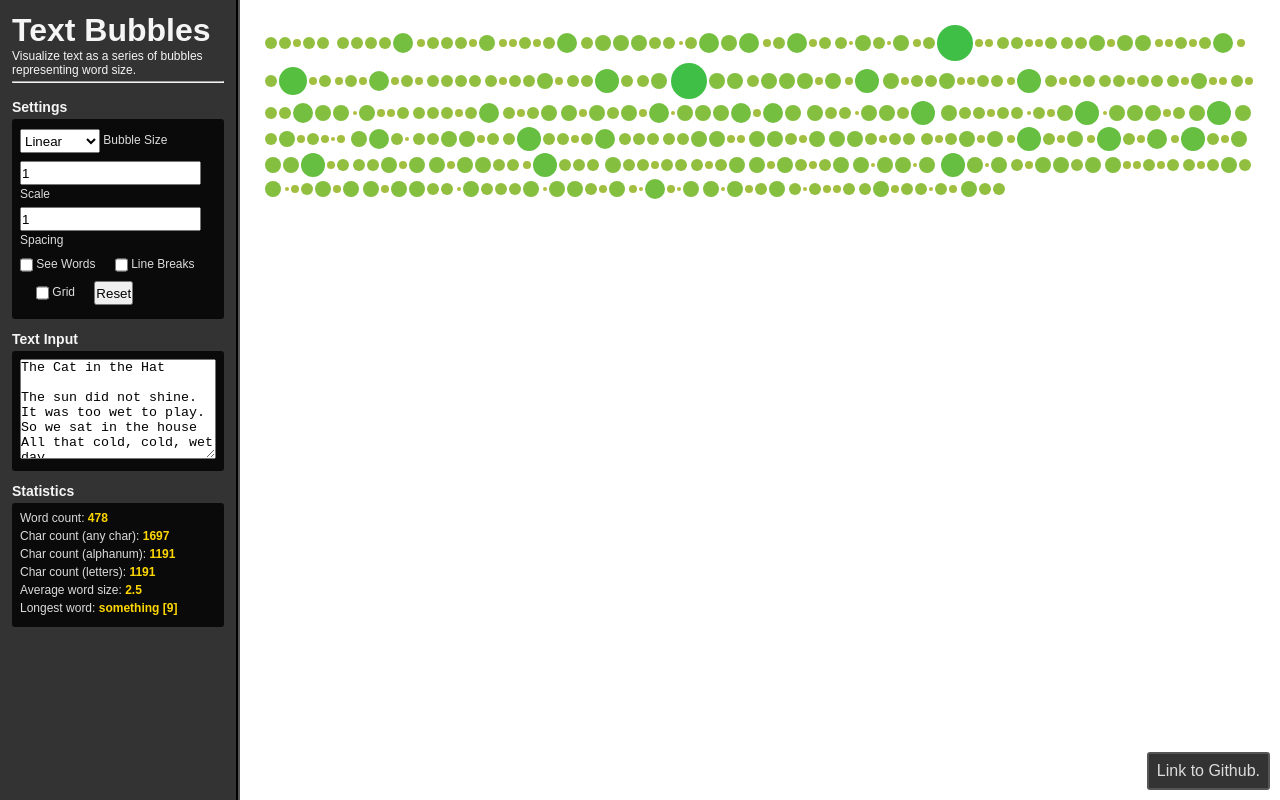
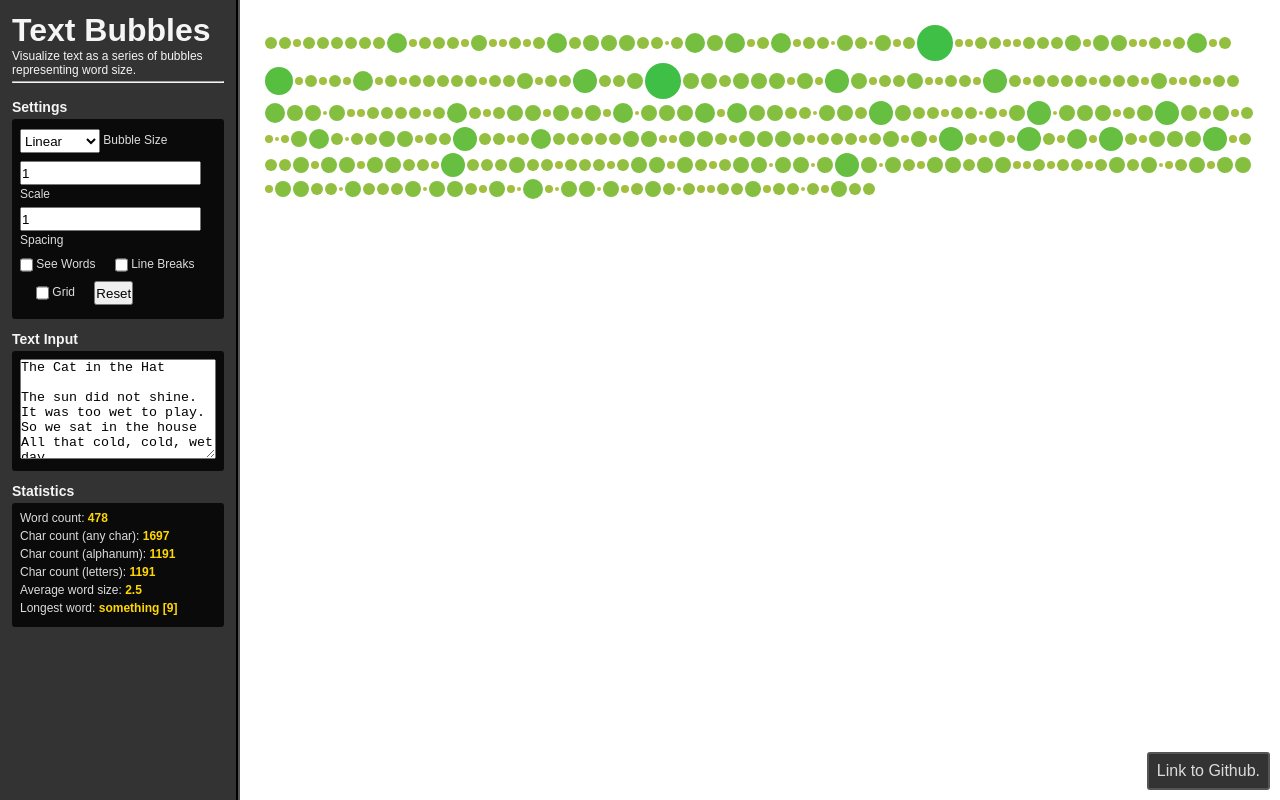
Before and after one commit to krikienoid/textbubbles, a plain HTML site: page index.html in a window 1280 px wide. Drawn offline with Linux system fonts and the light colour scheme.

Commit message:
zero-length words included

```diff
--- a/css/textbubbles.css
+++ b/css/textbubbles.css
@@ -343,6 +343,10 @@ body,
     bottom   : -1.5em;
 }
 
+.container-bubbles:not(.reveal-words) .wrapper-word-bubble.no-word {
+    margin : 0;
+}
+
 .container-bubbles:not(.reveal-breaks) br {
     display : none;
 }
--- a/js/textbubbles.js
+++ b/js/textbubbles.js
@@ -124,14 +124,14 @@ var textBubbles = (function (window, document, $, undefined) {
 
         $.each(words, function (i, word) {
 
-            var len  = word.replace(rgxNonAlphNum, '').length,
-                size = getSize(len);
+            var len     = word.replace(rgxNonAlphNum, '').length,
+                size    = getSize(len),
+                $bubble = $('<div />').addClass('wrapper-word-bubble');
 
             if (word.search(rgxBreak) >= 0) bubbles.push($('<br />'));
 
-            bubbles.push(
-                $('<div />').addClass('wrapper-word-bubble')
-                    .append(
+            if (len) {
+                $bubble.append(
                     $('<div />').addClass('word-bubble')
                         .attr('data-title', word + ' [' + len + ']')
                         .css({
@@ -139,12 +139,17 @@ var textBubbles = (function (window, document, $, undefined) {
                             'height' : size + 'em',
                             'background-color' : 'hsl(' + (len * 7 - 300) + ', 50%, 50%)'
                         })
+                );
+            }
+            else {
+                $bubble.addClass('no-word');
+            }
 
-                    )
-                    .append(
+            $bubble.append(
                 $('<div />').addClass('word').text(word + ' ')
-                    )
             );
+
+            bubbles.push($bubble);
 
             if (isStatsOn) {
                 stats.wordNums++;
```
Lines whose indentation alone changed are shown as unchanged.
